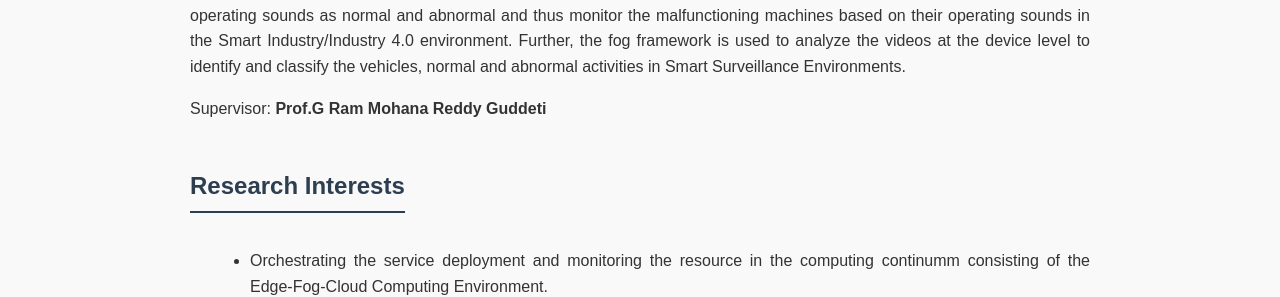
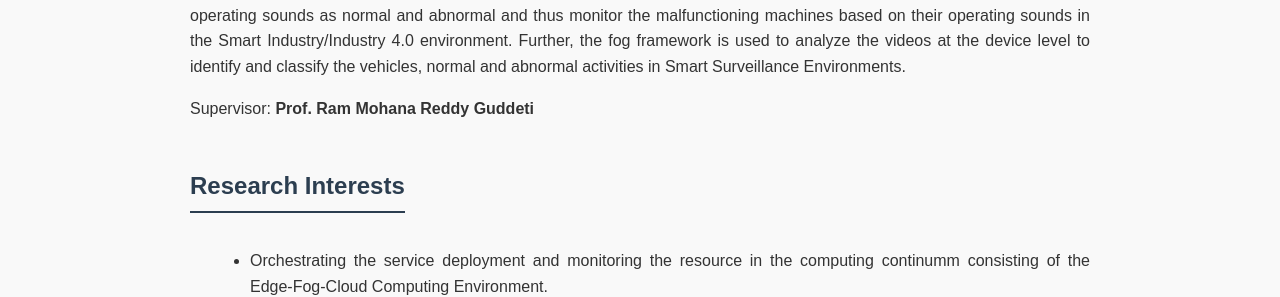
Before and after one commit to Nateshbv/Nateshbv.github.io, a Jekyll site: the page built from Research.md, in a window 1280 px wide. Shown: the part 1059-1356 px from the top of the page. Built offline with Jekyll 4.4.1, drawn with Linux system fonts in a browser that asks for light colours.

```diff
--- a/Research.md
+++ b/Research.md
@@ -22,7 +22,7 @@ Supervisor: **Prof. Luiz Fernando Bittencourt**
 ### Doctoral Researcher @NITK, Surathkal, Karnataka
 Doctoral research focused on developing the fog framework on the resources constrained devices using docker containers to host and process the IoT/IIoT service requests. Developed a container-based two-level fog framework and then proposed various multi-objective optimization-based service placement strategies using evolutionary algorithms to place the IoT/IIoT service requests in the fog framework. The fog server-based prototype is developed to analyze and classify the machine's operating sounds as normal and abnormal and thus monitor the malfunctioning machines based on their operating sounds in the Smart Industry/Industry 4.0 environment. Further, the fog framework is used to analyze the videos at the device level to identify and classify the vehicles, normal and abnormal activities in Smart Surveillance Environments.
 
-Supervisor: **Prof.G Ram Mohana Reddy Guddeti**
+Supervisor: **Prof. Ram Mohana Reddy Guddeti**
 
 ## Research Interests
 - Orchestrating the service deployment and monitoring the resource in the computing continumm consisting of the Edge-Fog-Cloud Computing Environment.
```
